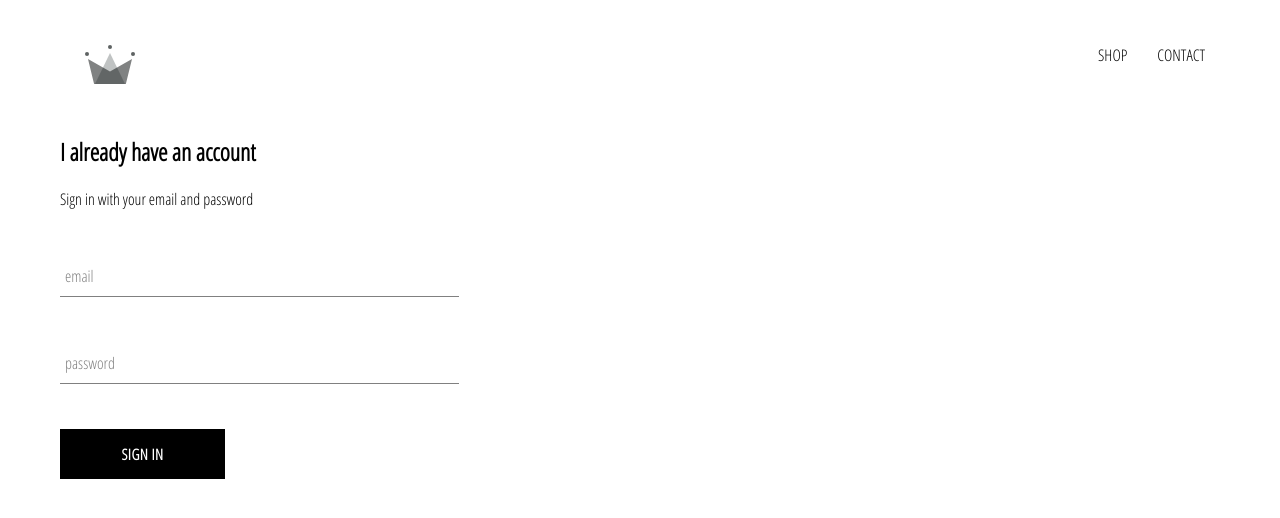
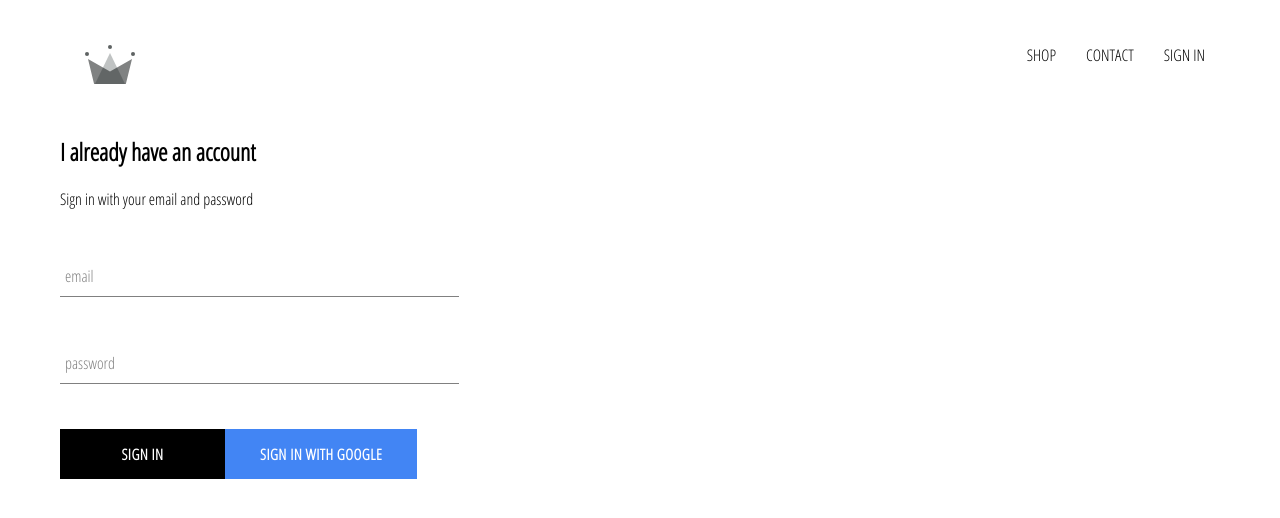
Before and after one commit to blake-futchi/apparel_store, a React (Create React App) app: page /signin in a window 1280 px wide. Shown: the top 518 px of the page. Built offline with nearby package versions, Linux system fonts and the light colour scheme; no server answers.

Commit message:
integrated store with firebase for authentication, setup google login, and added styling

```diff
--- a/package.json
+++ b/package.json
@@ -6,6 +6,7 @@
     "@testing-library/jest-dom": "^4.2.4",
     "@testing-library/react": "^9.3.2",
     "@testing-library/user-event": "^7.1.2",
+    "firebase": "^7.8.0",
     "node-sass": "^4.13.1",
     "react": "^16.12.0",
     "react-dom": "^16.12.0",
--- a/src/App.js
+++ b/src/App.js
@@ -7,11 +7,35 @@
 import ShopPage from './pages/shop/shop.component';
 import SignInAndSignUpPage from './pages/sign-in-and-sign-up/sign-in-and-sign-up.component';
 import Header from './components/header/header.component';
+import { auth } from './firebase/firebase.utils';
 
-function App() {
+class App extends React.Component {
+  constructor() {
+    super();
+
+    this.state = {
+      currentUser: null
+    }
+  }
+
+  unsubscribeFromAuth = null
+
+  componentDidMount() {
+    this.unsubscribeFromAuth = auth.onAuthStateChanged(user => {
+      this.setState({ currentUser: user });
+
+      console.log({ user });
+    });
+  }
+
+  componentWillUnmount() {
+    this.unsubscribeFromAuth();
+  }
+
+  render() {
     return (
       <div>
-      <Header />
+        <Header currentUser={this.state.currentUser} />
         <Switch>
           <Route exact path='/' component={HomePage} />
           <Route path='/shop' component={ShopPage} />
@@ -20,5 +44,6 @@
       </div>
     );
   }
+}
 
 export default App;
--- a/src/components/custom-button/custom-button.component.jsx
+++ b/src/components/custom-button/custom-button.component.jsx
@@ -2,8 +2,8 @@
 
 import './custom-button.styles.scss';
 
-const CustomButton = ({ children, ...otherProps }) => (
-  <button className='custom-button' {...otherProps}>
+const CustomButton = ({ children, isGoogleSignIn, ...otherProps }) => (
+  <button className={`${isGoogleSignIn ? 'google-sign-in' : ''} custom-button`} {...otherProps}>
     {children}
   </button>
 );
--- a/src/components/custom-button/custom-button.styles.scss
+++ b/src/components/custom-button/custom-button.styles.scss
@@ -20,3 +20,14 @@
     border: 1px solid black;
   }
 }
+
+
+.google-sign-in {
+  background-color: #4285f4;
+  color: white;
+
+  &:hover {
+    background-color: #357ae8;
+    border: none;
+  }
+}
--- a/src/components/header/header.component.jsx
+++ b/src/components/header/header.component.jsx
@@ -1,11 +1,13 @@
 import React from 'react';
 import { Link } from 'react-router-dom';
+
+import { auth } from '../../firebase/firebase.utils';
 
 import { ReactComponent as Logo } from '../../assets/crown.svg';
 
 import './header.styles.scss';
 
-const Header = () => (
+const Header = ({ currentUser }) => (
   <div className='header'>
     <Link className='logo-container' to="/">
       <Logo className='logo' />
@@ -17,6 +19,16 @@
       <Link className='option' to='/shop'>
         CONTACT
       </Link>
+      {
+        currentUser? (
+        <div className='option' onClick={() => auth.signOut()}>
+          SIGN OUT
+        </div>
+        ):(
+        <div className='option' to='/signin'>
+          SIGN IN
+        </div>
+        )}
     </div>
   </div>
 );
--- a/src/components/header/header.styles.scss
+++ b/src/components/header/header.styles.scss
@@ -20,6 +20,7 @@
 
     .option {
       padding: 10px 15px;
+      cursor: pointer;
     }
   }
 }
--- a/src/components/sign-in/sign-in.component.jsx
+++ b/src/components/sign-in/sign-in.component.jsx
@@ -2,6 +2,8 @@
 
 import FormInput from '../form-input/form-input.component';
 import CustomButton from '../custom-button/custom-button.component';
+
+import { signInWithGoogle } from '../../firebase/firebase.utils';
 
 import './sign-in.styles.scss';
 
@@ -38,6 +40,7 @@
           <FormInput name='password' type='password' value={this.state.email} handleChange={this.handleChange} label='password' required/>
 
           <CustomButton type='submit'> Sign In </CustomButton>
+          <CustomButton onClick={signInWithGoogle} isGoogleSignIn> Sign in with Google </CustomButton>
         </form>
       </div>
     )
--- /dev/null
+++ b/src/firebase/firebase.utils.js
@@ -0,0 +1,24 @@
+import firebase from 'firebase/app';
+import 'firebase/firestore';
+import 'firebase/auth';
+
+const config = {
+  apiKey: "AIzaSyDMOe268K8NWmhEHhmSIt9iSfGG8kgMnyk",
+  authDomain: "blake-test-apparel-store.firebaseapp.com",
+  databaseURL: "https://blake-test-apparel-store.firebaseio.com",
+  projectId: "blake-test-apparel-store",
+  storageBucket: "blake-test-apparel-store.appspot.com",
+  messagingSenderId: "86275389966",
+  appId: "1:86275389966:web:ded49ec19076a81cf7da5f"
+};
+
+firebase.initializeApp(config);
+
+export const auth = firebase.auth();
+export const firestore = firebase.firestore();
+
+const provider = new firebase.auth.GoogleAuthProvider();
+provider.setCustomParameters({ prompt: 'select_account' });
+export const signInWithGoogle = () => auth.signInWithPopup(provider);
+
+export default firebase;
```
Also changed, not shown: 1 other file (tests, documents, lock files or other folders). Lines whose indentation alone changed are shown as unchanged.
